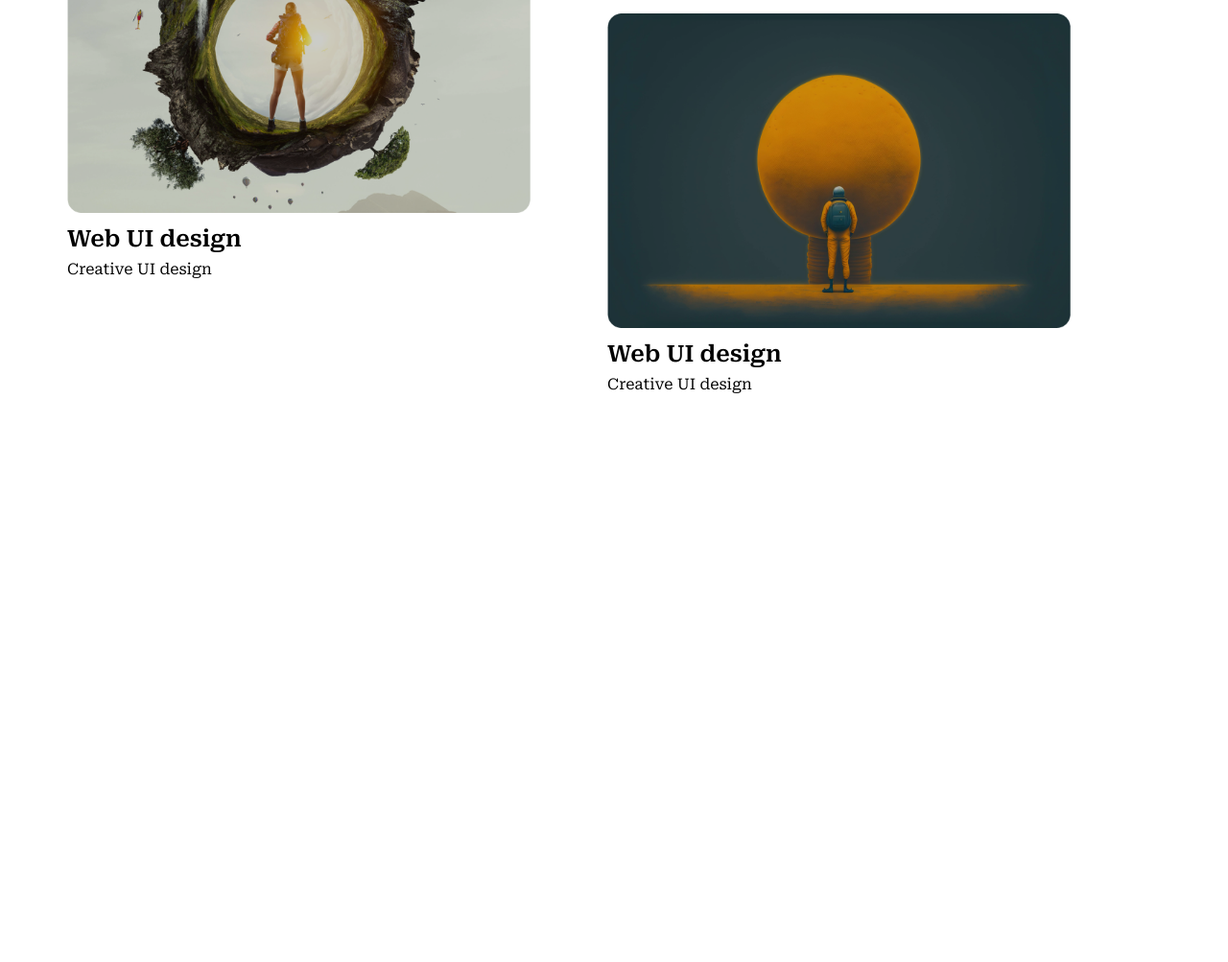
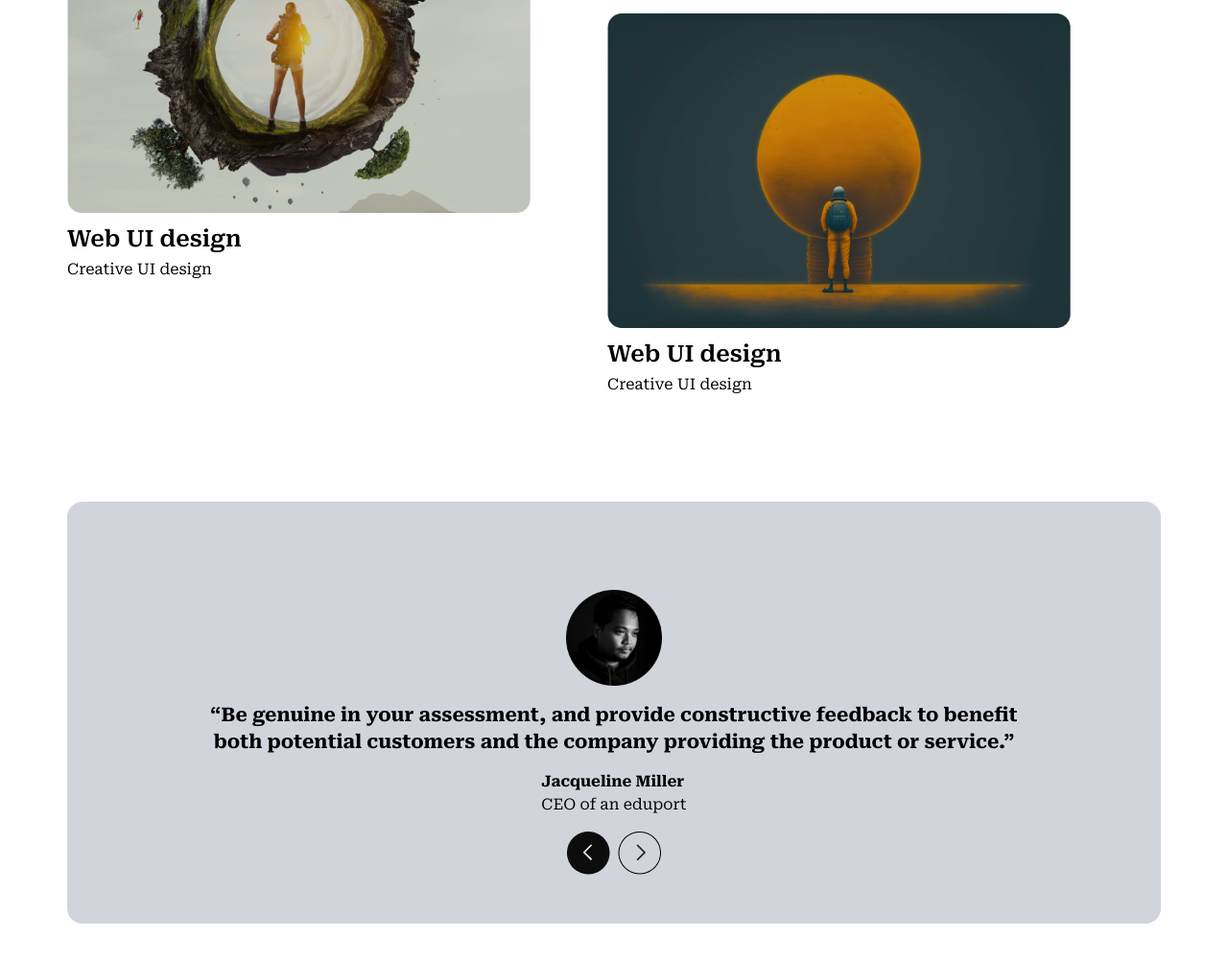
Before and after one commit to EshrakRahman/Agency_website_tailwindcss, a website: page src/index.html in a window 1280 px wide. Shown: the part 4150-5153 px from the top of the page at 96% size. Before the commit the page ends 4633 px from the top, so only its background shows below. Drawn offline with Linux system fonts and the light colour scheme.

Commit message:
Review section finished

```diff
--- a/src/index.html
+++ b/src/index.html
@@ -254,10 +254,26 @@
                 </div>
             </div>
         </div>
-
     </div>
-
-
+<!--    Recent showcase section end -->
+<!--    Review section start -->
+    <div class="w-[1140px] mx-auto h-[440px] my-10 bg-gray-300 rounded-2xl">
+        <div class="flex flex-col justify-center h-[480px] items-center my-10 gap-4">
+            <img src="assets/review_img.png" class="w-[100px] h-[100px]" alt="reviewer image">
+            <p class="w-3/4 text-center font-bold text-xl">
+                “Be genuine in your assessment, and provide constructive feedback to benefit both potential customers and the company providing the product or service.”
+            </p>
+            <div>
+                <p class="font-bold text-base"> Jacqueline Miller</p>
+                <p class="text-base"> CEO of an eduport</p>
+            </div>
+            <div class="icons flex justify-center items-center gap-2">
+                <img src="assets/bg_black_left.png" alt="">
+                <img src="assets/bg_white_right.png" alt="">
+            </div>
+        </div>
+    </div>
+<!--    Review section end -->
 </main>
 </body>
 </html>
```
Also changed, not shown: src/assets/bg_black_left.png (added), src/assets/bg_white_right.png (added), src/assets/review_img.png (added), src/output.css, src/style.css, 1 other file.
